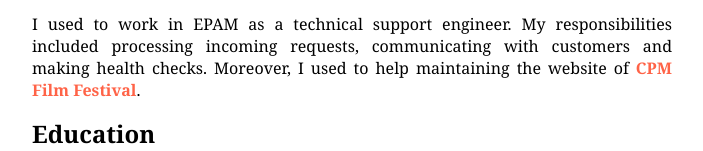
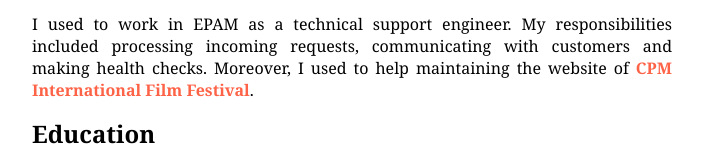
Before and after one commit to 22-22/rsschool-cv, a plain HTML site: page index.html in a window 1280 px wide. Shown: the part 712-863 px from the top of the page, without its empty margins (288-991 px from the left). Drawn offline with Linux system fonts and the light colour scheme.

Commit message:
feat: update index.html

```diff
--- a/index.html
+++ b/index.html
@@ -77,7 +77,7 @@
         <h2>Experience</h2>
         <p>I used to work in EPAM as a technical support engineer. My responsibilities included processing incoming requests, communicating with
             customers and making health checks. Moreover, I used to help maintaining the website of <a
-                href="http://filmfest.by/en/">CPM Film Festival</a>.</p>
+                href="http://filmfest.by/en/">CPM International Film Festival</a>.</p>
 
         <h2>Education</h2>
         <p>I have graduated from MSLU as a translator. To get an overview of computer science, I watched the following
```
